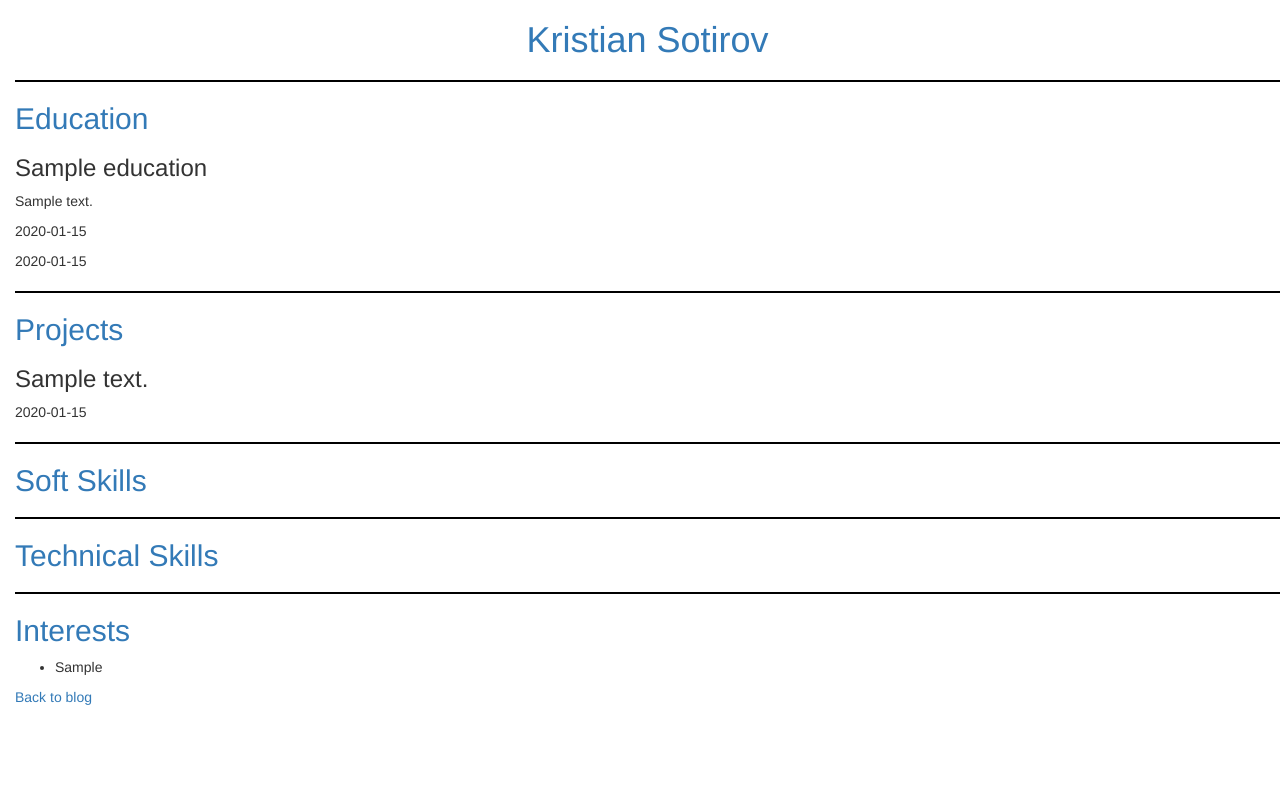
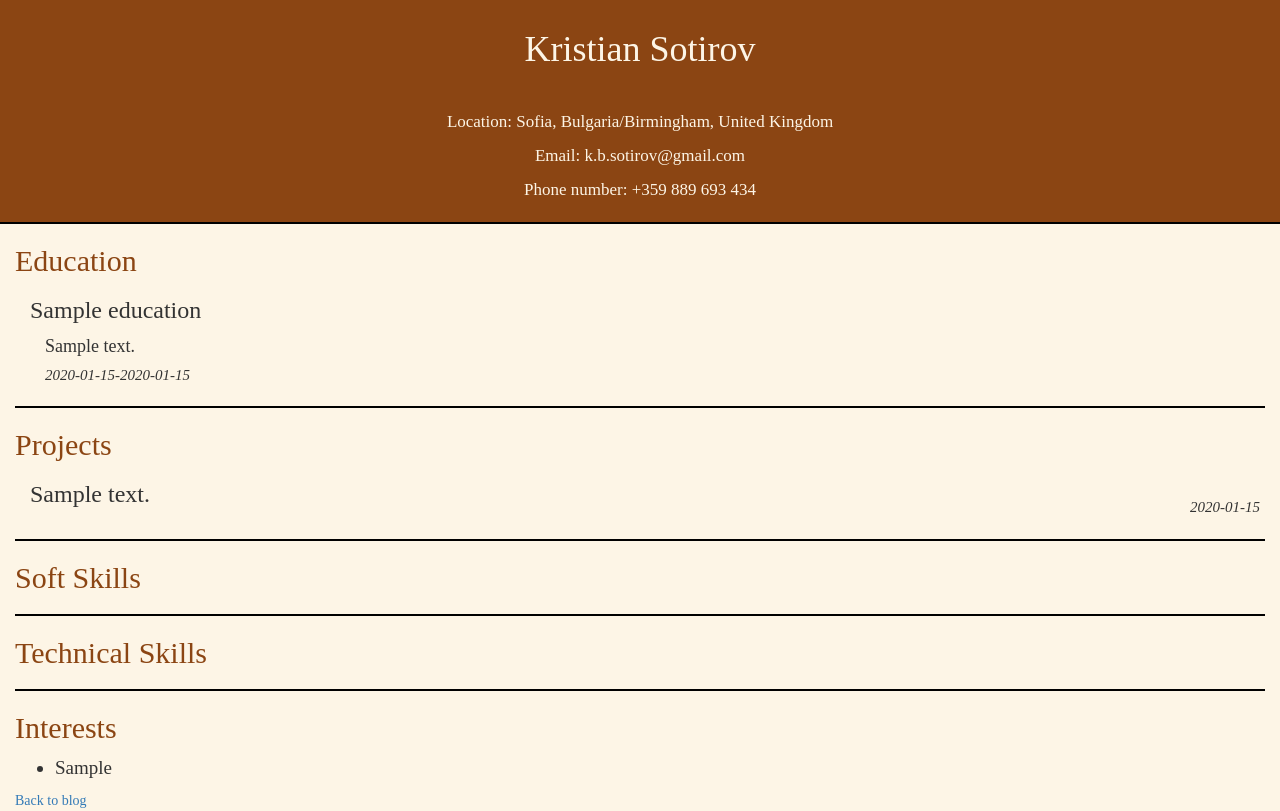
Before and after one commit to kristian-sotirov/cs-blog, a Django app: page /cv/ in a window 1280 px wide. Before the commit the page ends 705 px from the top, so only its background shows below. Run offline with Django 3.2, Linux system fonts and the light colour scheme; a user stored in the database is signed in; tables that the repository leaves empty hold one stand-in row (values such as "Sample post"); some libraries are stand-ins or nearby versions.

Commit message:
Added some css

```diff
--- a/blog/templates/blog/base.html
+++ b/blog/templates/blog/base.html
@@ -23,12 +23,9 @@
 				{% endif %}
 			</div>
 		</div>
-		<div class=content>
+		<div class="content">
 			{% block content %}
 			{% endblock %}
 		</div>
-		<div class="about-me">
-			<h3><a href="{% url 'cv_page' %}">About me</a></h3>
-		</div>
 	</body>
 </html>
--- a/blog/templates/blog/post_detail.html
+++ b/blog/templates/blog/post_detail.html
@@ -3,10 +3,10 @@
 {% block content %}
 	<div>
 		<h2 class="post-title"> {{post.title}} </h2>
-		<p> {{ post.text|linebreaksbr }} </p>
+		<p class="post"> {{ post.text|linebreaksbr }} </p>
 		{% if post.published_date %}
 			<div>
-				{{ post.published_date }}
+				<i>{{ post.published_date }}</i>
 			</div>
 		{% else %}
 			<a class="btn btn-default" href="{% url 'post_publish' pk=post.pk %}">Publish</a>
--- a/blog/templates/blog/post_draft_list.html
+++ b/blog/templates/blog/post_draft_list.html
@@ -4,7 +4,7 @@
 	{% for post in posts %}
 		<div>
 			<h2><a href="{% url 'post_detail' pk=post.pk %}">{{ post.title }} </a></h2>
-			<p>{{ post.text|truncatechars:100 }} </p>
+			<p class="post">{{ post.text|truncatechars:100 }} </p>
 			<p>created: {{post.created_date|date:'d-m-Y'}}</p>
 		</div>
 	{% endfor %}
--- a/cv/static/css/cv.css
+++ b/cv/static/css/cv.css
@@ -1,12 +1,101 @@
 h1 {
 	text-align: center;
+	font-family: serif;
+}
+
+h2 a {
+	color: SaddleBrown;
+	font-family: serif;
+}
+
+h2 a:hover {
+	color: SaddleBrown;
+}
+
+body {
+	padding-left: 15px;
+	background-color: Oldlace;
+	font-family: serif;
+}
+
+#first-line {
+	margin-left: -15px;
+	margin-right: 0px;
+}
+
+.name {
+	color: OldLace;
+}
+
+.name:hover {
+	color: OldLace;
 }
 
 hr {
 	border-top: 2px solid black;
+	margin-right: 15px;
 }
 
-body {
+.info {
+	background-color: SaddleBrown;
+	margin-top: -10px;
+	margin-left: -15px;
+	margin-bottom: -20px;
+	padding-bottom: 10px;
+}
+
+.heading {
+	background-color: SaddleBrown;
+	margin: -20px 0px 10px -15px;
+	padding: 30px 10px;
+}
+
+.info p {
+	color: Oldlace;
+	text-align: center;
+	font-size: 17px;
+	font-family: serif;
+}
+
+.edu div h3 {
 	padding-left: 15px;
+	font-family: serif;
+}
 
+.edu div p {
+	padding-left: 30px;
 }
+
+
+.edu-describe {
+	font-size: 18px;
+	font-family: serif;
+}
+
+.dates {
+	font-size: 15px;
+	margin-top: -5px;
+}
+
+.pro div h3 {
+	padding-left: 15px;
+	font-family: serif;
+}
+
+.pro div p {
+	font-size: 15px;
+	text-align: right;
+	margin-top: -20px;
+	margin-bottom: 20px;
+	margin-right: 20px;
+}
+
+
+.tech div h3 {
+	padding-left: 15px;
+	font-size: 24px;
+}
+
+li {
+	font-size: 19px
+}
--- a/cv/templates/cv/base.html
+++ b/cv/templates/cv/base.html
@@ -7,7 +7,9 @@
 		<title>Curriculum Vitae</title>
 	</head>
 	<body>
-		<h1><a href="{% url 'cv_page' %}">Kristian Sotirov</a></h1>
+		<div class="heading" >
+			<h1><a class="name" href="{% url 'cv_page' %}">Kristian Sotirov</a></h1>
+		</div>
 		{% block content %}
 		{% endblock %}
 	</body>
--- a/cv/templates/cv/cv.html
+++ b/cv/templates/cv/cv.html
@@ -1,21 +1,23 @@
 {% extends 'cv/base.html' %}
 
 {% block content %}
+	<div class="info">
+		<p>Location: Sofia, Bulgaria/Birmingham, United Kingdom</p>
+		<p>Email: k.b.sotirov@gmail.com</p>
+		<p>Phone number: +359 889 693 434</p>
+	</div>
+	<hr id="first-line">
 	{% if user.is_authenticated or educations %}
-		<hr>
 		<h2><a id="education" href="{% url 'education_page' %}">Education</a></h2>
-		<div>
+		<div class="edu">
 			{% for education in educations %}
 				<div>
 					<h3> {{education.name}} </h3>
-					<p>
+					<p class="edu-describe">
 						{{ education.description|linebreaksbr }}
 					</p>
-					<p>
-						{{ education.begin_date }}
-					</p>
-					<p>
-						{{ education.end_date }}
+					<p class="dates">
+						<i>{{ education.begin_date }}-{{ education.end_date }}</i>
 					</p>
 				</div>
 			{% endfor %}
@@ -24,11 +26,11 @@
 	{% if user.is_authenticated or projects %}
 		<hr>
 		<h2><a id="projects" href="{% url 'projects_page' %}">Projects</a></h2>
-		<div>
+		<div class="pro">
 			{% for project in projects %}
 				<div>
 					<h3>{{project.description}}</h3>
-					<p>{{project.date}}</p>
+					<p><i>{{project.date}}</i></p>
 				</div>
 			{% endfor %}
 		</div>
@@ -39,7 +41,7 @@
 		<div>
 			<ul>
 			{% for skill in soft_skills %}
-				<div>
+				<div class="soft">
 					<li>{{ skill.skill }}</li>
 				</div>
 			{% endfor %}
@@ -49,6 +51,7 @@
 	{% if user.is_authenticated or langs or systems %}
 		<hr>
 		<h2><a id="technical-skills" href="{% url 'technical_skills_page' %}">Technical Skills</a></h2>
+		<div class="tech">
 		{% if langs %}
 			<div>
 				<h3>Programming Languages</h3>
@@ -69,11 +72,12 @@
 				</ul>
 			</div>
 		{% endif %}
+		</div>
 	{% endif %}
 	{% if user.is_authenticated or interests %}
 		<hr>
 		<h2><a id="interests" href="{% url 'interests_page' %}">Interests</a></h2>
-		<div>
+		<div class="interest">
 			<ul>
 			{% for interest in interests %}
 				<li>{{ interest.interest }}</li>
```
Also changed, not shown: blog/static/css/blog.css (+36 -3 lines), blog/templates/blog/post_list.html (+6 -3 lines).
